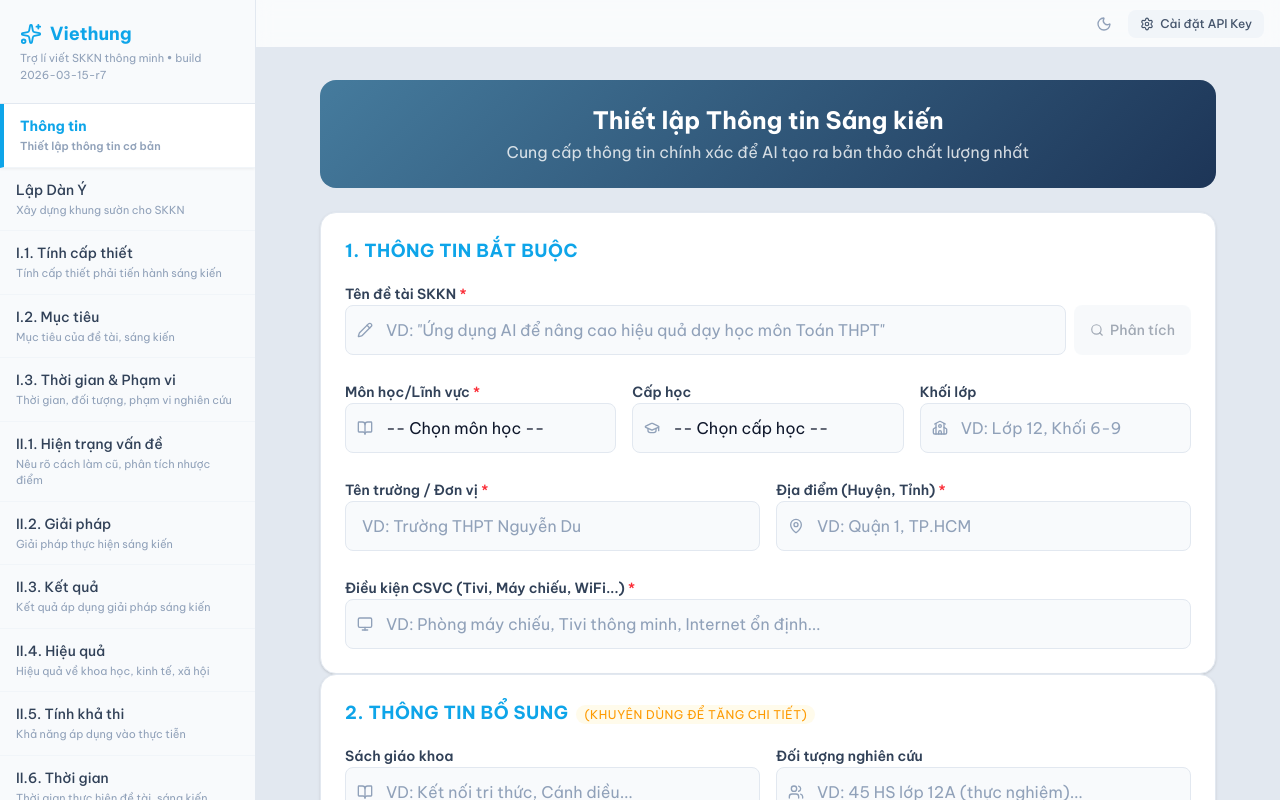
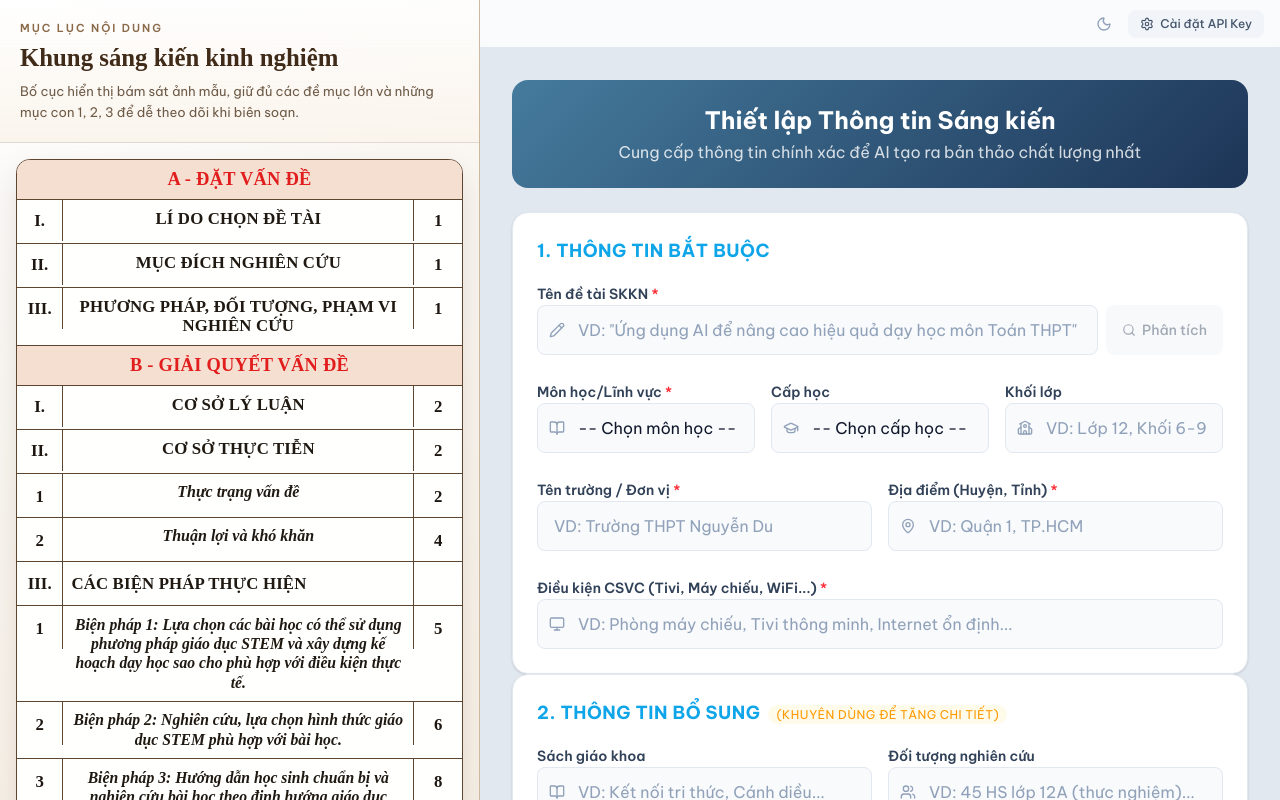
Before and after one commit to viethungnvmt-maker/skknpro, a React (Vite) app: page / in a window 1280 px wide. Shown: the top 800 px of the page. Built offline with nearby package versions, Linux system fonts and the light colour scheme.

Commit message:
Add files via upload

```diff
--- a/index.html
+++ b/index.html
@@ -3,7 +3,7 @@
   <head>
     <meta charset="UTF-8" />
     <meta name="viewport" content="width=device-width, initial-scale=1.0" />
-    <title>Viethung - Trợ lí viết SKKN thông minh</title>
+    <title>Vũ Thị Huệ - Giải pháp SKKN</title>
     <link rel="preconnect" href="https://fonts.googleapis.com">
     <link rel="preconnect" href="https://fonts.gstatic.com" crossorigin>
     <link href="https://fonts.googleapis.com/css2?family=Be+Vietnam+Pro:ital,wght@0,100;0,200;0,300;0,400;0,500;0,600;0,700;0,800;0,900;1,100;1,200;1,300;1,400;1,500;1,600;1,700;1,800;1,900&display=swap" rel="stylesheet">
--- a/src/App.tsx
+++ b/src/App.tsx
@@ -69,6 +69,108 @@ const SECTION_MAP: { [key: number]: string } = {
 // Step 13 is export/review of all sections// Step 13 is export/review of all sections
 const REVIEW_MAP: { [key: number]: number } = {};
 const SECTION_ORDER = Object.values(SECTION_MAP);
+
+type SidebarOutlineItem = {
+  id: string;
+  marker?: string;
+  label: string;
+  page?: string;
+  stepId?: number;
+  statusStepId?: number;
+  matchStepIds?: number[];
+  variant?: 'major' | 'sub' | 'detail';
+};
+
+type SidebarOutlineGroup = {
+  id: string;
+  title: string;
+  items?: SidebarOutlineItem[];
+};
+
+const SIDEBAR_OUTLINE: SidebarOutlineGroup[] = [
+  {
+    id: 'section-a',
+    title: 'A - ĐẶT VẤN ĐỀ',
+    items: [
+      { id: 'a-1', marker: 'I.', label: 'LÍ DO CHỌN ĐỀ TÀI', page: '1', stepId: 2, variant: 'major' },
+      { id: 'a-2', marker: 'II.', label: 'MỤC ĐÍCH NGHIÊN CỨU', page: '1', stepId: 3, variant: 'major' },
+      { id: 'a-3', marker: 'III.', label: 'PHƯƠNG PHÁP, ĐỐI TƯỢNG, PHẠM VI NGHIÊN CỨU', page: '1', stepId: 4, variant: 'major' },
+    ],
+  },
+  {
+    id: 'section-b',
+    title: 'B - GIẢI QUYẾT VẤN ĐỀ',
+    items: [
+      { id: 'b-1', marker: 'I.', label: 'CƠ SỞ LÝ LUẬN', page: '2', stepId: 5, variant: 'major' },
+      { id: 'b-2', marker: 'II.', label: 'CƠ SỞ THỰC TIỄN', page: '2', stepId: 5, variant: 'major' },
+      { id: 'b-2-1', marker: '1', label: 'Thực trạng vấn đề', page: '2', stepId: 5, variant: 'sub' },
+      { id: 'b-2-2', marker: '2', label: 'Thuận lợi và khó khăn', page: '4', stepId: 5, variant: 'sub' },
+      { id: 'b-3', marker: 'III.', label: 'CÁC BIỆN PHÁP THỰC HIỆN', variant: 'major' },
+      {
+        id: 'b-3-1',
+        marker: '1',
+        label: 'Biện pháp 1: Lựa chọn các bài học có thể sử dụng phương pháp giáo dục STEM và xây dựng kế hoạch dạy học sao cho phù hợp với điều kiện thực tế.',
+        page: '5',
+        stepId: 6,
+        statusStepId: 6,
+        variant: 'detail',
+      },
+      {
+        id: 'b-3-2',
+        marker: '2',
+        label: 'Biện pháp 2: Nghiên cứu, lựa chọn hình thức giáo dục STEM phù hợp với bài học.',
+        page: '6',
+        stepId: 6,
+        statusStepId: 6,
+        variant: 'detail',
+      },
+      {
+        id: 'b-3-3',
+        marker: '3',
+        label: 'Biện pháp 3: Hướng dẫn học sinh chuẩn bị và nghiên cứu bài học theo định hướng giáo dục STEM',
+        page: '8',
+        stepId: 6,
+        statusStepId: 6,
+        variant: 'detail',
+      },
+      {
+        id: 'b-3-4',
+        marker: '4',
+        label: 'Biện pháp 4: Hướng dẫn học sinh qua hoạt động làm sản phẩm',
+        page: '10',
+        stepId: 6,
+        statusStepId: 6,
+        variant: 'detail',
+      },
+      {
+        id: 'b-3-5',
+        marker: '5',
+        label: 'Biện pháp 5: Góc trưng bày sản phẩm Stem.',
+        page: '11',
+        stepId: 6,
+        statusStepId: 6,
+        variant: 'detail',
+      },
+      { id: 'b-4', marker: 'IV', label: 'KẾT QUẢ', page: '13', stepId: 7, matchStepIds: [7, 8, 9, 10, 11], variant: 'major' },
+    ],
+  },
+  {
+    id: 'section-c',
+    title: 'C - KẾT LUẬN VÀ KHUYẾN NGHỊ',
+    items: [
+      { id: 'c-1', marker: 'I.', label: 'KẾT LUẬN', page: '14', stepId: 12, variant: 'major' },
+      { id: 'c-2', marker: 'II.', label: 'KHUYẾN NGHỊ', page: '15', stepId: 12, variant: 'major' },
+    ],
+  },
+  {
+    id: 'section-d',
+    title: 'D - DANH MỤC CÁC TÀI LIỆU THAM KHẢO',
+  },
+  {
+    id: 'section-e',
+    title: 'E - PHỤ LỤC',
+  },
+];
 
 const serializeLengthPlans = (plans: ReturnType<typeof getAllSectionLengthPlans>) =>
   plans.reduce<Record<string, LockedLengthPlan>>((acc, { sectionName, ...plan }) => {
@@ -2178,50 +2280,99 @@ ${bodyHtml}
     return false;
   };
 
+  const getSidebarStatus = (stepId?: number, statusStepId?: number) => {
+    const resolvedStepId = statusStepId ?? stepId;
+    return resolvedStepId !== undefined ? isStepCompleted(resolvedStepId) : false;
+  };
+
+  const isSidebarItemActive = (item: SidebarOutlineItem): boolean => (
+    Boolean(item.matchStepIds?.includes(data.currentStep) || (item.stepId !== undefined && data.currentStep === item.stepId))
+  );
+
+  const isSidebarGroupActive = (group: SidebarOutlineGroup): boolean => (
+    group.items?.some(isSidebarItemActive) ?? false
+  );
+
+  const renderSidebarItem = (item: SidebarOutlineItem) => {
+    const isActive = isSidebarItemActive(item);
+    const isCompleted = getSidebarStatus(item.stepId, item.statusStepId);
+    const isClickable = item.stepId !== undefined;
+    const rowClassName = cn(
+      'sidebar-outline-row',
+      item.variant && `sidebar-outline-row-${item.variant}`,
+      isActive && 'is-active',
+      isCompleted && 'is-completed',
+      !isClickable && 'is-static',
+    );
+
+    const content = (
+      <>
+        <div className="sidebar-outline-marker">{item.marker ?? ''}</div>
+        <div className="sidebar-outline-body">
+          <span
+            className={cn(
+              'sidebar-outline-label',
+              item.variant === 'sub' && 'is-sub',
+              item.variant === 'detail' && 'is-detail',
+            )}
+          >
+            {item.label}
+          </span>
+        </div>
+        <div className="sidebar-outline-page">{item.page ?? ''}</div>
+      </>
+    );
+
+    if (!isClickable) {
+      return (
+        <div key={item.id} className={rowClassName}>
+          {content}
+        </div>
+      );
+    }
+
+    return (
+      <button
+        key={item.id}
+        type="button"
+        onClick={() => goToStep(item.stepId!)}
+        className={rowClassName}
+      >
+        {content}
+      </button>
+    );
+  };
+
   return (
     <div className="min-h-screen flex flex-col md:flex-row">
       {/* Sidebar */}
-      <aside className="w-full md:w-64 sidebar flex flex-col z-20 flex-shrink-0">
-        {/* Logo */}
-        <div className="p-5 border-b border-slate-200 dark:border-slate-800">
-          <div className="flex items-center gap-2">
-            <Sparkles size={22} className="text-primary" />
-            <h1 className="font-bold text-lg text-primary">Viethung</h1>
-          </div>
-          <p className="text-[11px] text-slate-400 mt-0.5">Trợ lí viết SKKN thông minh • build {APP_BUILD_TAG}</p>
+      <aside className="w-full md:w-[28rem] lg:w-[30rem] sidebar flex flex-col z-20 flex-shrink-0">
+        <div className="sidebar-doc-header">
+          <p className="sidebar-doc-kicker">MỤC LỤC NỘI DUNG</p>
+          <h1 className="sidebar-doc-title">
+            {data.info.title || 'Khung sáng kiến kinh nghiệm'}
+          </h1>
+          <p className="sidebar-doc-subtitle">
+            Bố cục hiển thị bám sát ảnh mẫu, giữ đủ các đề mục lớn và những mục con 1, 2, 3 để dễ theo dõi khi biên soạn.
+          </p>
         </div>
 
         {/* Step Navigation */}
-        <nav className="flex-1 overflow-y-auto">
-          {STEPS.map((step) => {
-            const isActive = data.currentStep === step.id;
-            const completed = isStepCompleted(step.id);
+        <nav className="sidebar-scroll flex-1 overflow-y-auto">
+          <div className="sidebar-outline-sheet">
+            {SIDEBAR_OUTLINE.map((group) => {
+              const groupActive = isSidebarGroupActive(group);
 
               return (
-              <button
-                key={step.id}
-                onClick={() => goToStep(step.id)}
-                className={cn(
-                  "step-item w-full text-left",
-                  isActive && "active",
-                  completed && "completed"
-                )}
-              >
-                <div className="flex items-center justify-between">
-                  <span className={cn(
-                    "text-sm",
-                    isActive ? "font-bold text-primary" : "font-medium text-slate-700 dark:text-slate-300"
-                  )}>
-                    {step.title}
-                  </span>
-                  {completed && (
-                    <CheckCircle2 size={14} className="step-check text-primary flex-shrink-0" />
-                  )}
-                </div>
-                <span className="text-[11px] text-slate-400 mt-0.5">{step.desc}</span>
-              </button>
+                <section key={group.id} className="sidebar-outline-section">
+                  <div className={cn('sidebar-outline-section-title', groupActive && 'is-active')}>
+                    {group.title}
+                  </div>
+                  {group.items?.map(renderSidebarItem)}
+                </section>
               );
             })}
+          </div>
         </nav>
 
         {/* Bottom of sidebar */}
@@ -2229,7 +2380,9 @@ ${bodyHtml}
           {data.info.title && (
             <div className="px-3 py-2 bg-slate-50 dark:bg-slate-800 rounded-lg mb-2">
               <p className="text-[10px] text-slate-400">Đề tài:</p>
-              <p className="text-xs text-slate-600 dark:text-slate-300 font-medium truncate">{data.info.title}</p>
+              <p className="text-xs font-medium leading-relaxed text-slate-600 dark:text-slate-300 whitespace-normal break-words">
+                {data.info.title}
+              </p>
             </div>
           )}
           <div className="flex gap-1">
--- a/src/index.css
+++ b/src/index.css
@@ -2,7 +2,7 @@
 @plugin "@tailwindcss/typography";
 
 @theme {
-  --font-sans: "Be Vietnam Pro", ui-sans-serif, system-ui, sans-serif;
+  --font-sans: "Be Vietnam Pro", "Segoe UI", Tahoma, Arial, ui-sans-serif, system-ui, sans-serif;
   --color-primary: #0EA5E9;
   --color-primary-dark: #0284C7;
   --color-primary-light: #38BDF8;
@@ -16,6 +16,9 @@
 @layer base {
   body {
     @apply bg-[#E2E8F0] text-slate-900 font-sans;
+    text-rendering: optimizeLegibility;
+    -webkit-font-smoothing: antialiased;
+    -moz-osx-font-smoothing: grayscale;
   }
 }
 
@@ -39,34 +42,203 @@
 
 /* Sidebar Styles */
 .sidebar {
-  @apply bg-[#F8FAFC] border-r border-slate-200;
+  @apply border-r border-[#cdb99f];
+  background:
+    radial-gradient(circle at top left, rgba(255, 255, 255, 0.94) 0%, rgba(248, 240, 228, 0.96) 42%, rgba(233, 219, 198, 0.98) 100%);
 }
 .dark .sidebar {
-  @apply bg-slate-900 border-slate-800;
+  @apply border-slate-700;
+  background: linear-gradient(180deg, rgba(40, 30, 22, 0.98) 0%, rgba(20, 16, 12, 0.98) 100%);
 }
 
-/* Step Item */
-.step-item {
-  @apply relative flex flex-col px-4 py-3 cursor-pointer border-b border-slate-100 transition-all duration-200;
+.sidebar-doc-header {
+  @apply px-5 py-5 border-b;
+  border-color: rgba(113, 85, 59, 0.22);
+  background: linear-gradient(180deg, rgba(255, 255, 255, 0.8) 0%, rgba(250, 244, 236, 0.96) 100%);
 }
-.step-item:hover {
-  @apply bg-slate-50;
+.dark .sidebar-doc-header {
+  border-color: rgba(148, 163, 184, 0.18);
+  background: linear-gradient(180deg, rgba(51, 38, 29, 0.92) 0%, rgba(34, 26, 20, 0.92) 100%);
 }
-.step-item.active {
-  @apply bg-white border-l-4 border-l-primary font-semibold;
-  box-shadow: 0 1px 3px rgba(0,0,0,0.06);
+
+.sidebar-doc-kicker {
+  @apply text-[11px] font-semibold uppercase tracking-[0.18em];
+  color: #8A6949;
 }
-.step-item.completed .step-check {
-  @apply text-primary;
+.sidebar-doc-title {
+  margin-top: 0.45rem;
+  font-family: "Times New Roman", Georgia, serif;
+  font-size: 1.55rem;
+  font-weight: 700;
+  line-height: 1.16;
+  color: #3F2B18;
+  overflow-wrap: anywhere;
 }
-.dark .step-item {
-  @apply border-slate-800;
+.sidebar-doc-subtitle {
+  margin-top: 0.55rem;
+  font-size: 0.82rem;
+  line-height: 1.55;
+  color: #6E5B48;
+  overflow-wrap: anywhere;
 }
-.dark .step-item:hover {
-  @apply bg-slate-800;
+.dark .sidebar-doc-kicker {
+  color: #E5D7C4;
 }
-.dark .step-item.active {
-  @apply bg-slate-800/80;
+.dark .sidebar-doc-title {
+  color: #FFF8EE;
+}
+.dark .sidebar-doc-subtitle {
+  color: #E9DDCF;
+}
+
+.sidebar-scroll {
+  @apply px-4 py-4;
+}
+
+.sidebar-outline-sheet {
+  @apply overflow-hidden rounded-[0.85rem];
+  border: 1.5px solid #5E4530;
+  background: rgba(255, 252, 246, 0.97);
+  box-shadow: 0 16px 34px rgba(58, 35, 12, 0.12);
+}
+.dark .sidebar-outline-sheet {
+  border-color: #D4BFA6;
+  background: rgba(255, 250, 243, 0.98);
+  box-shadow: none;
+}
+
+.sidebar-outline-section-title {
+  @apply px-3 py-2 text-center;
+  font-family: "Times New Roman", Georgia, serif;
+  font-size: 1.15rem;
+  font-weight: 700;
+  line-height: 1.24;
+  letter-spacing: 0.015em;
+  color: #E11D1D;
+  background: #F5DFD0;
+  border-bottom: 1px solid #5E4530;
+}
+.sidebar-outline-section-title.is-active {
+  background: #F1D7C2;
+}
+
+.sidebar-outline-row {
+  display: grid;
+  grid-template-columns: 2.9rem minmax(0, 1fr) 3.05rem;
+  width: 100%;
+  min-height: 2.75rem;
+  background: rgba(255, 255, 255, 0.92);
+  border-bottom: 1px solid #5E4530;
+  transition: background-color 0.18s ease, box-shadow 0.18s ease;
+}
+.sidebar-outline-row:hover {
+  background: #FCF2E7;
+}
+.sidebar-outline-row:focus-visible {
+  outline: none;
+  box-shadow: inset 4px 0 0 #D97706, 0 0 0 2px rgba(217, 119, 6, 0.18);
+}
+.sidebar-outline-row.is-active {
+  background: #FDEBD8;
+  box-shadow: inset 4px 0 0 #D97706;
+}
+.sidebar-outline-row.is-completed:not(.is-active) {
+  background: #FFF8EC;
+}
+.sidebar-outline-row.is-static {
+  cursor: default;
+}
+
+.sidebar-outline-marker,
+.sidebar-outline-page {
+  display: flex;
+  align-items: center;
+  justify-content: center;
+  padding: 0.5rem 0.45rem;
+  font-family: "Times New Roman", Georgia, serif;
+  font-size: 1.05rem;
+  font-weight: 700;
+  color: #1E1711;
+}
+.sidebar-outline-marker {
+  border-right: 1px solid #5E4530;
+}
+.sidebar-outline-page {
+  border-left: 1px solid #5E4530;
+}
+
+.sidebar-outline-body {
+  min-width: 0;
+  display: flex;
+  align-items: center;
+  padding: 0.55rem 0.5rem;
+}
+.sidebar-outline-row-sub .sidebar-outline-body,
+.sidebar-outline-row-detail .sidebar-outline-body {
+  align-items: flex-start;
+}
+.sidebar-outline-row-sub .sidebar-outline-marker,
+.sidebar-outline-row-sub .sidebar-outline-page,
+.sidebar-outline-row-detail .sidebar-outline-marker,
+.sidebar-outline-row-detail .sidebar-outline-page {
+  align-items: flex-start;
+  padding-top: 0.62rem;
+}
+
+.sidebar-outline-label {
+  display: block;
+  width: 100%;
+  font-family: "Times New Roman", Georgia, serif;
+  font-size: 1.05rem;
+  font-weight: 700;
+  line-height: 1.18;
+  color: #1F1912;
+  overflow-wrap: anywhere;
+  word-break: break-word;
+}
+.sidebar-outline-label.is-sub {
+  font-size: 1rem;
+  font-style: italic;
+  font-weight: 700;
+}
+.sidebar-outline-label.is-detail {
+  font-size: 0.98rem;
+  font-style: italic;
+  font-weight: 700;
+  line-height: 1.23;
+}
+
+.sidebar-outline-row-major .sidebar-outline-label {
+  text-transform: uppercase;
+  letter-spacing: 0.01em;
+}
+
+@media (max-width: 767px) {
+  .sidebar-doc-title {
+    font-size: 1.38rem;
+  }
+
+  .sidebar-outline-section-title {
+    font-size: 1.08rem;
+  }
+
+  .sidebar-outline-row {
+    grid-template-columns: 2.6rem minmax(0, 1fr) 2.8rem;
+  }
+
+  .sidebar-outline-marker,
+  .sidebar-outline-page {
+    font-size: 0.98rem;
+  }
+
+  .sidebar-outline-label {
+    font-size: 0.98rem;
+  }
+
+  .sidebar-outline-label.is-sub,
+  .sidebar-outline-label.is-detail {
+    font-size: 0.94rem;
+  }
 }
 
 /* Banner Header */
```
Lines whose indentation alone changed are shown as unchanged.
